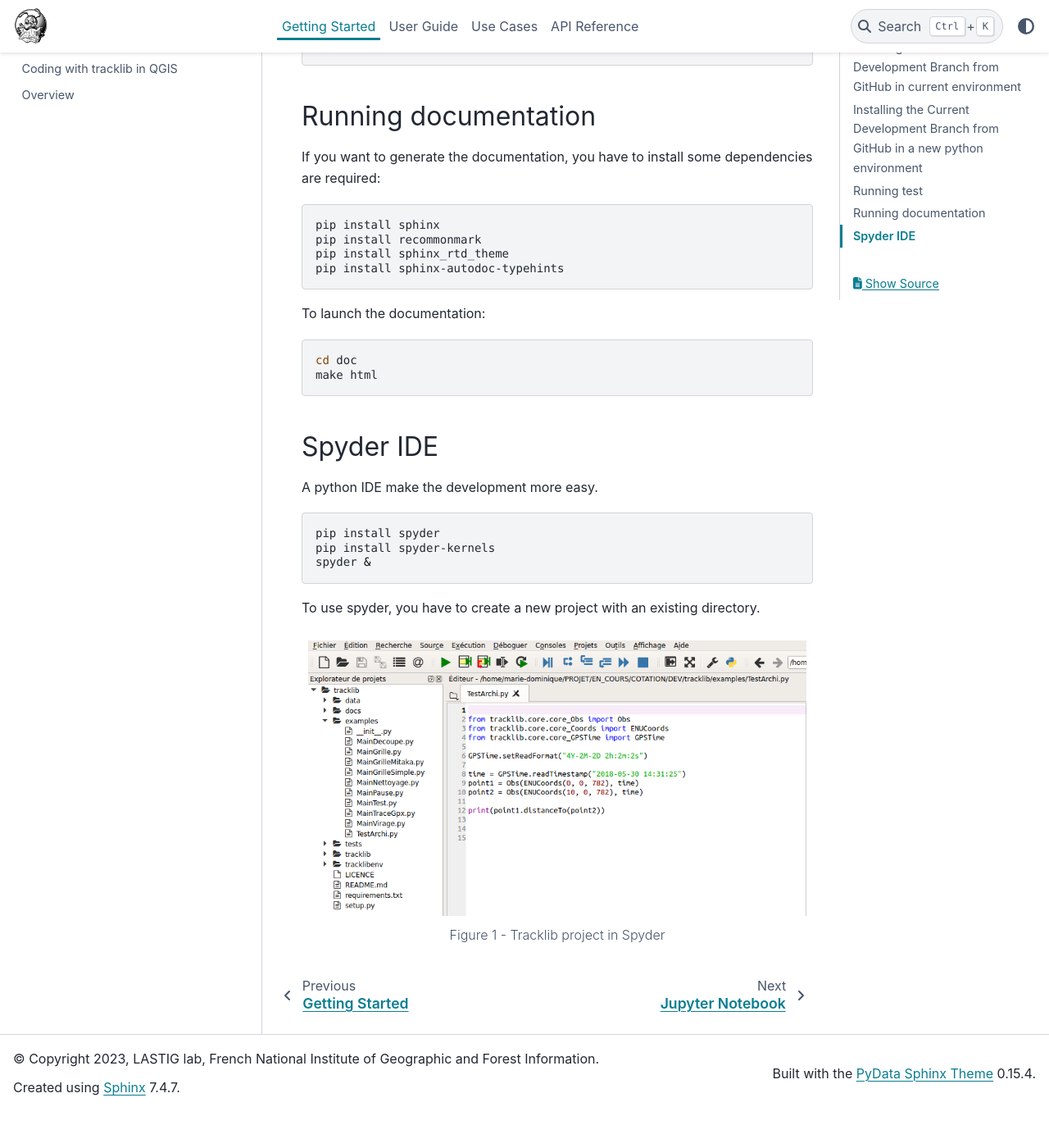
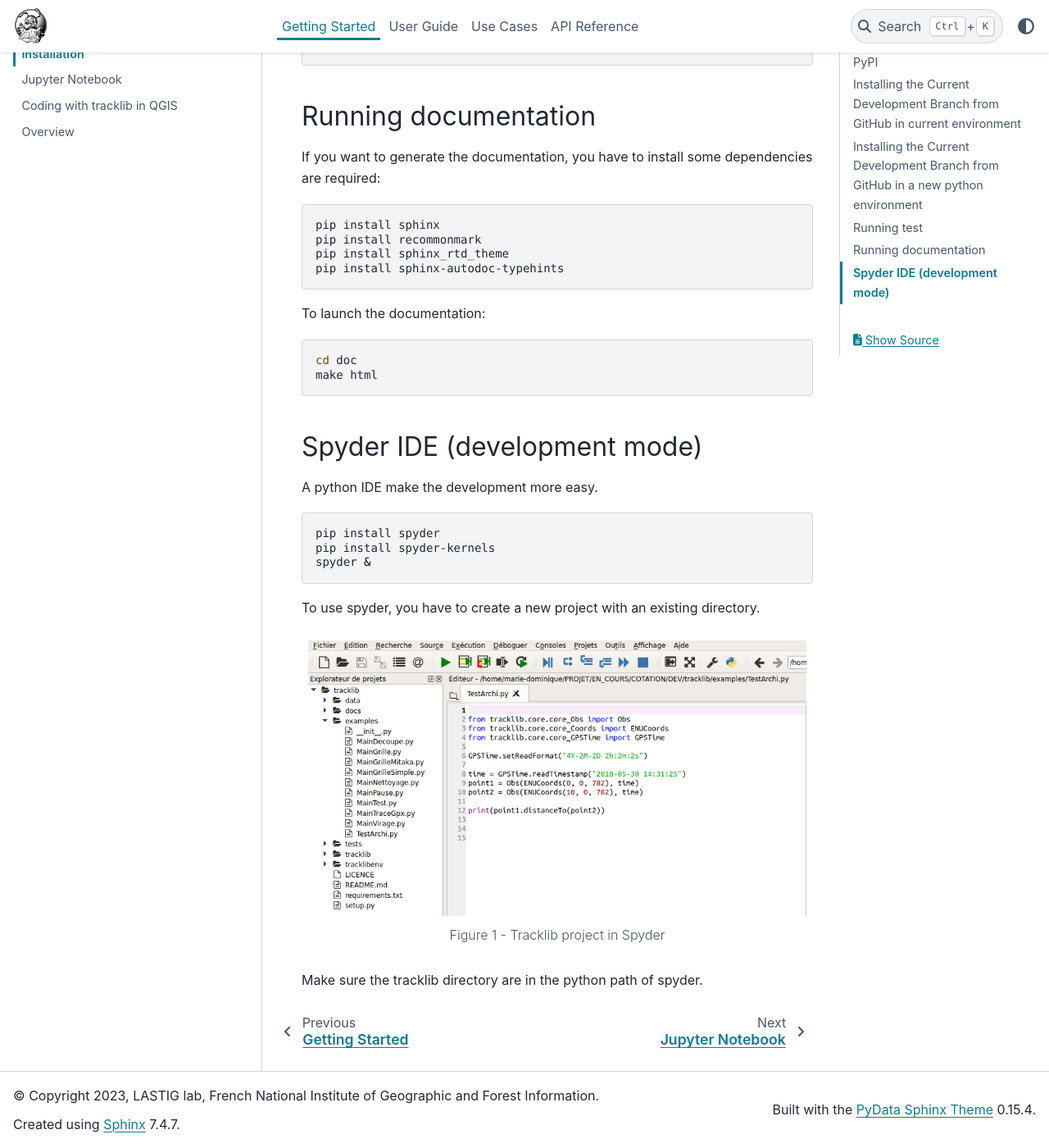
Before and after one commit to umrlastig/tracklib, a Sphinx documentation site: the page built from doc/source/started/install.rst, in a window 1280 px wide and 1400 px high, scrolled down 2203 px. Shown: the whole window at 82% size. Built offline with Sphinx 7.4.7 and the PyData theme 0.15.4, drawn with Linux system fonts in a browser that asks for light colours; pages that are not in the unit, such as notebooks, are missing from menus; before the commit the page ends 3558 px from its top, so only the background shows below that.

```diff
--- a/doc/source/started/install.rst
+++ b/doc/source/started/install.rst
@@ -8,6 +8,7 @@
 ============
 
 Tracklib is supported on Python versions 3.8+.
+
 
 
 Dependencies
@@ -21,6 +22,7 @@
 * `progressbar2 <https://pypi.org/project/progressbar2/>`_ - A progress bar to display the progress of a long running operation.
 
 
+
 PyPI
 ~~~~
 
@@ -31,6 +33,7 @@
 using ``pip``::
 
     pip install tracklib
+
 
 
 Installing the Current Development Branch from GitHub in current environment
@@ -49,6 +52,7 @@
    git clone https://github.com/umrlastig/tracklib.git
    cd tracklib
    pip install -e .
+
 
 
 Installing the Current Development Branch from GitHub in a new python environment
@@ -96,6 +100,7 @@
    deactivate
 
 
+
 Running test
 ~~~~~~~~~~~~
 
@@ -107,6 +112,7 @@
    pip install pytest-runner
    pip install pytest-benchmark
    pip install coverage
+
 
 
 Running documentation
@@ -131,8 +137,8 @@
 
 
 
-Spyder IDE
-~~~~~~~~~~
+Spyder IDE (development mode)
+~~~~~~~~~~~~~~~~~~~~~~~~~~~~~
 
 A python IDE make the development more easy.
 
@@ -154,6 +160,9 @@
         Figure 1 - Tracklib project in Spyder
 
 
+Make sure the tracklib directory are in the python path of spyder.
+
+
 
 .. |br| raw:: html
 
```
Also changed, not shown: 1 other file.
